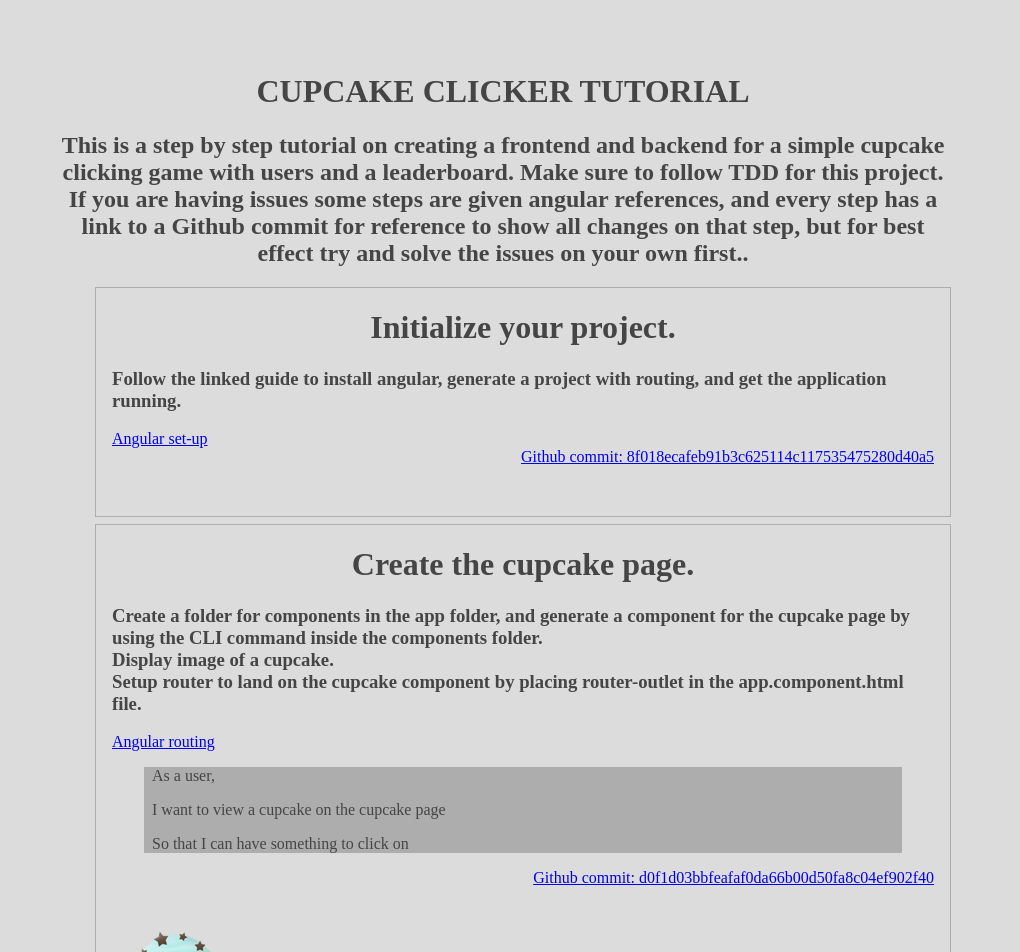
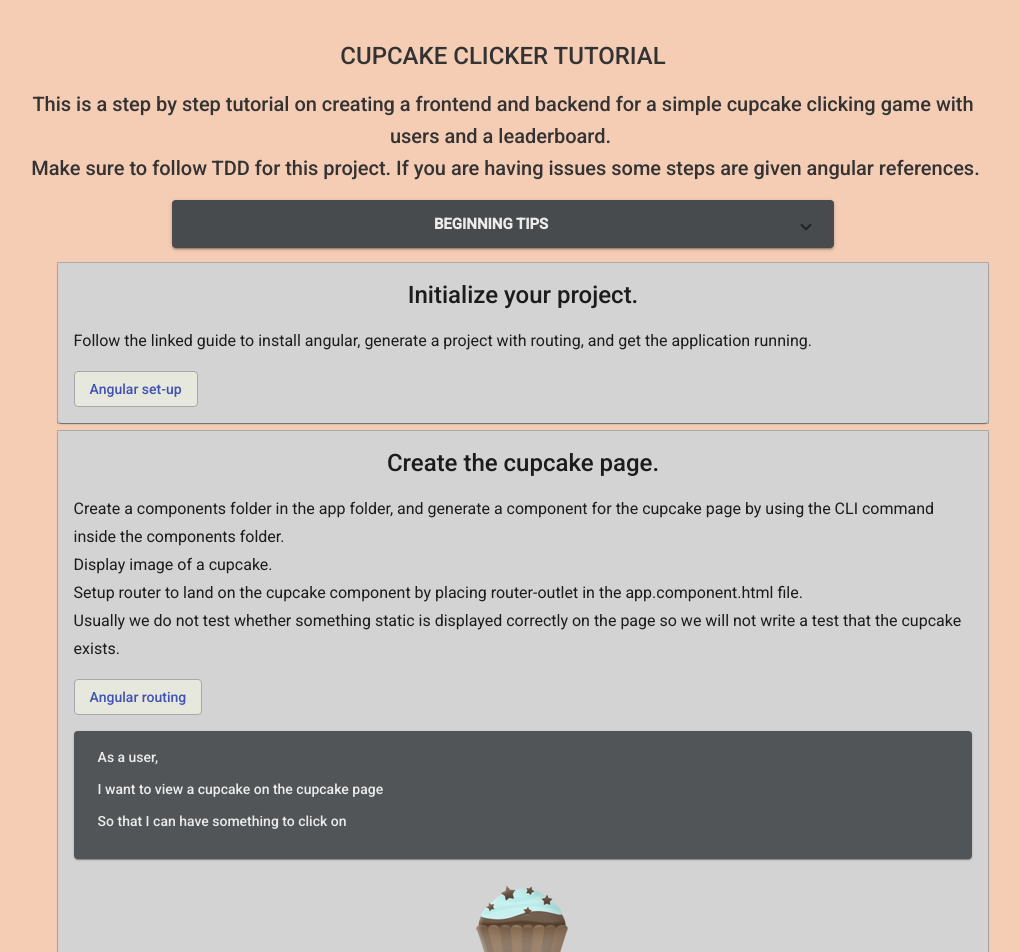
Before and after one commit to CameronJett/cupcake_clicker_tutorial, an Angular app: page / in a window 1280 px wide. Shown: the top 952 px of the page, without its empty margins (137-1157 px from the left). Built offline with nearby package versions, Linux system fonts and the light colour scheme.

Commit message:
Updated styles and content

```diff
--- a/angular.json
+++ b/angular.json
@@ -24,6 +24,7 @@
               "src/assets"
             ],
             "styles": [
+              "./node_modules/@angular/material/prebuilt-themes/indigo-pink.css",
               "src/styles.css"
             ],
             "scripts": []
@@ -88,6 +89,7 @@
               "src/assets"
             ],
             "styles": [
+              "./node_modules/@angular/material/prebuilt-themes/indigo-pink.css",
               "src/styles.css"
             ],
             "scripts": []
@@ -119,6 +121,7 @@
           }
         }
       }
-    }},
+    }
+  },
   "defaultProject": "cupcake-clicker-tutorial"
 }
--- a/package.json
+++ b/package.json
@@ -13,10 +13,12 @@
   "private": true,
   "dependencies": {
     "@angular/animations": "~9.1.0",
+    "@angular/cdk": "^9.2.4",
     "@angular/common": "~9.1.0",
     "@angular/compiler": "~9.1.0",
     "@angular/core": "~9.1.0",
     "@angular/forms": "~9.1.0",
+    "@angular/material": "^9.2.4",
     "@angular/platform-browser": "~9.1.0",
     "@angular/platform-browser-dynamic": "~9.1.0",
     "@angular/router": "~9.1.0",
--- a/src/app/app.component.css
+++ b/src/app/app.component.css
@@ -1,11 +1,35 @@
+.body {
+    margin-left: 12%;
+    margin-right: 12%;
+}
+
 h1, h2 {
     text-align: center;
+    font-weight: 500;
+}
+
+mat-expansion-panel {
+    margin-left: 16%;
+    margin-right: 16%;
+    background-color: rgb(71, 75, 78);
+    color: rgb(236, 236, 236);
+}
+
+mat-panel-description {
+    color: rgb(236, 236, 236);
+    font-weight: bold;
+    justify-content: center !important;
+}
+
+mat-card {
+    background-color: lightgray;
 }
 
 .user-story {
-    background-color: rgb(173, 173, 173);
-    margin-left: 2rem;
-    margin-right: 2rem;
+    background-color: rgb(81, 85, 88);
+    color: rgb(236, 236, 236);
+    font-weight: 500;
+    margin-top: 1rem;
 }
 
 .task {
@@ -24,9 +48,20 @@ h1, h2 {
 }
 
 img {
-    margin-top: -2rem;
+    display: block;
+    margin-left: auto;
+    margin-right: auto;
+}
+
+.links:nth-child(n) {
+    margin-top: .5rem;
 }
 
 .user-spacer {
     margin: .5rem;
 }
+
+.mat-stroked-button {
+    border: 1px solid rgb(168, 168, 168);
+    background-color: rgb(230, 231, 221);
+}
--- a/src/app/app.component.html
+++ b/src/app/app.component.html
@@ -1,38 +1,43 @@
+<div class="body">
   <h1>CUPCAKE CLICKER TUTORIAL</h1>
-<h2>This is a step by step tutorial on creating a frontend and backend for a simple cupcake clicking game with users and
-  a leaderboard.  Make sure to follow TDD for this project.  If you are having issues some steps are given angular references, and every step has a link to a Github
-  commit for reference to show all changes on that step, but for best effect try and solve the issues on your own first..</h2>
+  <h2>This is a step by step tutorial on creating a frontend and backend for a simple cupcake clicking game with users
+    and a leaderboard.
+    <br>
+    Make sure to follow TDD for this project. If you are having issues some steps are given angular references.</h2>
+
+  <mat-expansion-panel>
+    <mat-expansion-panel-header>
+      <mat-panel-description>
+        BEGINNING TIPS
+      </mat-panel-description>
+    </mat-expansion-panel-header>
+    <p>Debugging: When having issues try right clicking and choosing inspect. Here you can see errors in the console, or
+      look into the network tab once you start making backend calls to see what data or errors are getting returned.</p>
+    <p>When adding new Modules, they will need to be added to the app.module.ts file, as well as your component and spec
+      files that use them.</p>
+  </mat-expansion-panel>
 
   <ol>
     <div class='task' *ngFor="let task of json_data">
-    <div class='task-spacer'>
+      <mat-card class="card">
         <h1>{{ task.HEADER }}</h1>
         <h3>{{ task.DETAILS }}</h3>
 
-      <div *ngIf="task.HYPERLINK">
-        <a href="{{task.HYPERLINK}}">{{ task.HYPERLINK_TEXT }}</a>
+        <div class="links" *ngFor="let link of task.LINKS">
+          <a mat-stroked-button href="{{link.HYPERLINK}}" target="_blank" color="primary">{{ link.HYPERLINK_TEXT }}</a>
         </div>
 
-      <div class='user-story' *ngIf="task.USER_STORY">
+        <mat-card class="user-story" *ngIf="task.USER_STORY">
           <div class='user-spacer'>
             <p>{{ task.USER_STORY.AS_A }}</p>
             <p>{{ task.USER_STORY.I_WANT }}</p>
             <p>{{ task.USER_STORY.SO_THAT }}</p>
           </div>
-      </div>
-
-      <div class='github-link'>
-        <a *ngIf="task.GITHUB_COMMIT"
-          href="https://github.com/CameronJett/cupcake-clicker-ui/commit/{{task.GITHUB_COMMIT}}">Github commit:
-          {{ task.GITHUB_COMMIT }}</a>
-          <br><br>
-          <a *ngIf="task.GITHUB_SECOND_COMMIT"
-            href="https://github.com/CameronJett/cupcake-clicker-ui/commit/{{task.GITHUB_COMMIT}}">Github commit:
-            {{ task.GITHUB_SECOND_COMMIT }}</a>
-      </div>
+        </mat-card>
 
         <img *ngIf="task.IMAGE" src="{{task.IMAGE}}">
 
-    </div>
+      </mat-card>
     </div>
   </ol>
+</div>
--- a/src/assets/data.json
+++ b/src/assets/data.json
@@ -3,45 +3,65 @@
         {
             "HEADER": "Initialize your project.",
             "DETAILS": "Follow the linked guide to install angular, generate a project with routing, and get the application running.",
+            "LINKS": [
+                {
                     "HYPERLINK_TEXT": "Angular set-up",
-            "HYPERLINK": "https://angular.io/guide/setup-local",
+                    "HYPERLINK": "https://angular.io/guide/setup-local"
+                }
+            ],
             "GITHUB_COMMIT": "8f018ecafeb91b3c625114c117535475280d40a5"
         },
         {
             "HEADER": "Create the cupcake page.",
-            "DETAILS": "Create a folder for components in the app folder, and generate a component for the cupcake page by using the CLI command inside the components folder.\nDisplay image of a cupcake.\nSetup router to land on the cupcake component by placing router-outlet in the app.component.html file.",
+            "DETAILS": "Create a components folder in the app folder, and generate a component for the cupcake page by using the CLI command inside the components folder.\nDisplay image of a cupcake.\nSetup router to land on the cupcake component by placing router-outlet in the app.component.html file.\nUsually we do not test whether something static is displayed correctly on the page so we will not write a test that the cupcake exists.",
             "USER_STORY": {
                 "AS_A": "As a user,",
                 "I_WANT": "I want to view a cupcake on the cupcake page",
                 "SO_THAT": "So that I can have something to click on"
             },
+            "LINKS": [
+                {
                     "HYPERLINK_TEXT": "Angular routing",
-            "HYPERLINK": "https://angular.io/guide/router",
+                    "HYPERLINK": "https://angular.io/guide/router"
+                }
+            ],
             "IMAGE": "../assets/cupcake.png",
             "GITHUB_COMMIT": "d0f1d03bbfeafaf0da66b00d50fa8c04ef902f40"
         },
         {
             "HEADER": "Create a counter and increment on cupcake click",
-            "DETAILS": "Create function for incrementing clicked count.\nDisplay count on page.\nConnect click of the cupcake to incrementing the count.",
+            "DETAILS": "Create function for incrementing clicked count.\nDisplay count on page.\nConnect click of the cupcake to incrementing the count.\nWrite a test for this.",
             "USER_STORY": {
                 "AS_A": "As a user,",
                 "I_WANT": "I want to be able to click on the cupcake and view my current score",
                 "SO_THAT": "So that I can see my score and my score can go up"
             },
+            "LINKS": [
+                {
+                    "HYPERLINK_TEXT": "Angular Testing",
+                    "HYPERLINK": "https://angular.io/guide/testing"
+                },
+                {
                     "HYPERLINK_TEXT": "Testing click events",
-            "HYPERLINK": "https://stackoverflow.com/questions/40093013/unit-testing-click-event-in-angular",
+                    "HYPERLINK": "https://stackoverflow.com/questions/40093013/unit-testing-click-event-in-angular"
+                }
+            ],
             "GITHUB_COMMIT": "cb3002f2894623b974b43ffa3247ad9070fe45b2"
         },
         {
             "HEADER": "Create a login page for users to log in.",
-            "DETAILS": "Generate Login page.\nCreate form group for user name, a button to log in, and a button for creating a user.\nOn click buttons route to cupcake page.",
+            "DETAILS": "Generate Login page.\nCreate form group for user name, a button to log in, and a button for creating a user.\nOn click buttons route to cupcake page.\nWhen working with the test file remember that if your template is dependent on another module, you will need to add that module to the test file as well, for instance here you will need to add 'ReactiveFormsModule', 'RouterTestingModule', and 'FormsModule' to the Testbed imports list.",
             "USER_STORY": {
                 "AS_A": "As a user,",
                 "I_WANT": "I want to click on log in or create user",
                 "SO_THAT": "So that I can go to the cupcake clicking page"
             },
+            "LINKS": [
+                {
                     "HYPERLINK_TEXT": "Angular Form Groups",
-            "HYPERLINK": "https://appdividend.com/2019/12/17/angular-formgroup-example-tutorial-from-scratch/",
+                    "HYPERLINK": "https://appdividend.com/2019/12/17/angular-formgroup-example-tutorial-from-scratch/"
+                }
+            ],
             "GITHUB_COMMIT": "8cabdf8c7dcc551095363cf7cd8f49aaceb79092"
         },
         {
@@ -52,8 +72,12 @@
                 "I_WANT": "I want to enter my user name and click on the log in button",
                 "SO_THAT": "So that I can get my data and go to the cupcake clicking page"
             },
+            "LINKS": [
+                {
                     "HYPERLINK_TEXT": "HTTP service",
-            "HYPERLINK": "https://www.techiediaries.com/angular/angular-httpclient-9-8-service-api-calls-and-fetching-data/",
+                    "HYPERLINK": "https://www.techiediaries.com/angular/angular-httpclient-9-8-service-api-calls-and-fetching-data/"
+                }
+            ],
             "GITHUB_COMMIT": "e4124919567ce850ef211488a5acfd88991c2144"
         },
         {
@@ -69,8 +93,12 @@
         {
             "HEADER": "Setup Spring backend.",
             "DETAILS": "Go to start.spring.io and generate your Spring backend.\nAdd dependencies for Web, JPA, H2, and Lombok.\nRun the server and open localhost:8080, you should see a whitelabel error page because we have not set up a rest endpoint yet.",
+            "LINKS": [
+                {
                     "HYPERLINK_TEXT": "Spring guide",
-            "HYPERLINK": "https://spring.io/guides/tutorials/rest/",
+                    "HYPERLINK": "https://spring.io/guides/tutorials/rest/"
+                }
+            ],
             "GITHUB_COMMIT": "9c313d6eed27149347a53b77b92eaacb255efe91"
         },
         {
@@ -81,8 +109,12 @@
                 "I_WANT": "I want to be able to put in my name and click login",
                 "SO_THAT": "So that I can be logged in and I can go to the cupcake clicking page as my user"
             },
+            "LINKS": [
+                {
                     "HYPERLINK_TEXT": "Http endpoint testing",
-            "HYPERLINK": "https://spring.io/guides/gs/testing-web/",
+                    "HYPERLINK": "https://spring.io/guides/gs/testing-web/"
+                }
+            ],
             "GITHUB_COMMIT": "2c55d97d88403984bdd3f7c8dae55dfffe208abb"
         },
         {
@@ -98,8 +130,12 @@
         {
             "HEADER": "Create a service to return our mock data.",
             "DETAILS": "We will want to separate our Controller and our data logic, and we will do that by creating a User service.\nCreate two functions in our service for getting and creating.\nIn our controller tests mock out the service with return values so the tests are not dependent on each other.",
+            "LINKS": [
+                {
                     "HYPERLINK_TEXT": "Services",
-            "HYPERLINK": "https://www.tutorialspoint.com/spring_boot/spring_boot_service_components.htm",
+                    "HYPERLINK": "https://www.tutorialspoint.com/spring_boot/spring_boot_service_components.htm"
+                }
+            ],
             "GITHUB_COMMIT": "69ced28dd9cf8edbef6a9afe426aa1efb79c5590"
         },
         {
@@ -110,8 +146,12 @@
                 "I_WANT": "I want to be able to see my stored clicks on the cupcake page",
                 "SO_THAT": "So that I can continue to add to my click score"
             },
+            "LINKS": [
+                {
                     "HYPERLINK_TEXT": "Managing Data",
-            "HYPERLINK": "https://angular.io/start/start-data",
+                    "HYPERLINK": "https://angular.io/start/start-data"
+                }
+            ],
             "GITHUB_COMMIT": "14a8164997393ced1343abc2fd28bb5870dd7bd2"
         },
         {
@@ -139,8 +179,12 @@
         {
             "HEADER": "Create an H2 database set up to persist our user data and have the get endpoint return a user in the DB.",
             "DETAILS": "Setup the H2 database and a few mock rows with a User table containing id, name and clicks.\nOpen the H2 console with the url and JDBC URL given in the spring output (Will be something like localhost:8080/h2_console, jdbc:h2:mem:testdb) and run select * on the USER table to see your base data there.\nRefactor the User to have an ID on the front and back end.\nCreate a UserRepository and update the getUserByName in our user service to return the user from the database.\nFor now return null if the user doesn't exist, we will deal with error handling later.",
+            "LINKS": [
+                {
                     "HYPERLINK_TEXT": "H2 Database Integration",
-			"HYPERLINK": "https://stackabuse.com/integrating-h2-database-with-spring-boot/",
+                    "HYPERLINK": "https://stackabuse.com/integrating-h2-database-with-spring-boot/"
+                }
+            ],
             "GITHUB_COMMIT": "7ec32852d57fb7312ddc3fe7bb3b64d45b96def5",
             "GITHUB_SECOND_COMMIT": "f2f1fc56974bbc9f7ac1be39e0e12fc3304d834d"
         },
@@ -157,16 +201,24 @@
                 "I_WANT": "I want to click on the leaderboard button and go to the leaderboard page,",
                 "SO_THAT": "So that I can see where my score ranks among everyone else."
             },
+            "LINKS": [
+                {
                     "HYPERLINK_TEXT": "For loops in angular",
-			"HYPERLINK": "https://angular.io/api/common/NgForOf",
+                    "HYPERLINK": "https://angular.io/api/common/NgForOf"
+                }
+            ],
             "GITHUB_COMMIT": "5726552954b0138ccd011769e15a3a8d220e589c",
             "GITHUB_SECOND_COMMIT": "7a4b9fe9c88d506a735d5ab9f96adc5adcd90d6e"
         },
         {
             "HEADER": "Extra step: Add stylings.",
             "DETAILS": "Add any CSS you want to make your page look better.\nTry installing angular materials and use mat-button for your buttons and mat-table on the leaderboard page.\nIn my commit I also added CSS animations to create an animation when the cupcake is clicked.",
+            "LINKS": [
+                {
                     "HYPERLINK_TEXT": "Angular Materials",
-			"HYPERLINK": "https://material.angular.io/",
+                    "HYPERLINK": "https://material.angular.io/"
+                }
+            ],
             "GITHUB_COMMIT": "04da5f7b792fd7b48427d749698e2215e32e918f"
         }
     ]
--- a/src/index.html
+++ b/src/index.html
@@ -6,8 +6,10 @@
   <base href="/">
   <meta name="viewport" content="width=device-width, initial-scale=1">
   <link rel="icon" type="image/x-icon" href="favicon.ico">
+  <link href="https://fonts.googleapis.com/css?family=Roboto:300,400,500&display=swap" rel="stylesheet">
+  <link href="https://fonts.googleapis.com/icon?family=Material+Icons" rel="stylesheet">
 </head>
-<body>
+<body class="mat-typography">
   <app-root></app-root>
 </body>
 </html>
--- a/src/styles.css
+++ b/src/styles.css
@@ -1,9 +1,11 @@
 /* You can add global styles to this file, and also import other style files */
 body {
-    background-color: #DCDCDC;
-    color: #454545;
+    background-color: rgb(245, 204, 180);
+    color: #333333;
     margin-left: 15%;
     margin-right: 15%;
     margin-top: 1rem;
     white-space: pre-wrap;
 }
+html, body { height: 100%; }
+body { margin: 0; font-family: Roboto, "Helvetica Neue", sans-serif; }
--- a/tsconfig.json
+++ b/tsconfig.json
@@ -20,6 +20,7 @@
   },
   "angularCompilerOptions": {
     "fullTemplateTypeCheck": true,
-    "strictInjectionParameters": true
+    "strictInjectionParameters": true,
+    "enableIvy": false,
   }
 }
```
Also changed, not shown: src/app/app.module.ts (+9 -1 lines), 1 other file (tests, documents, lock files or other folders). Lines whose indentation alone changed are shown as unchanged.
